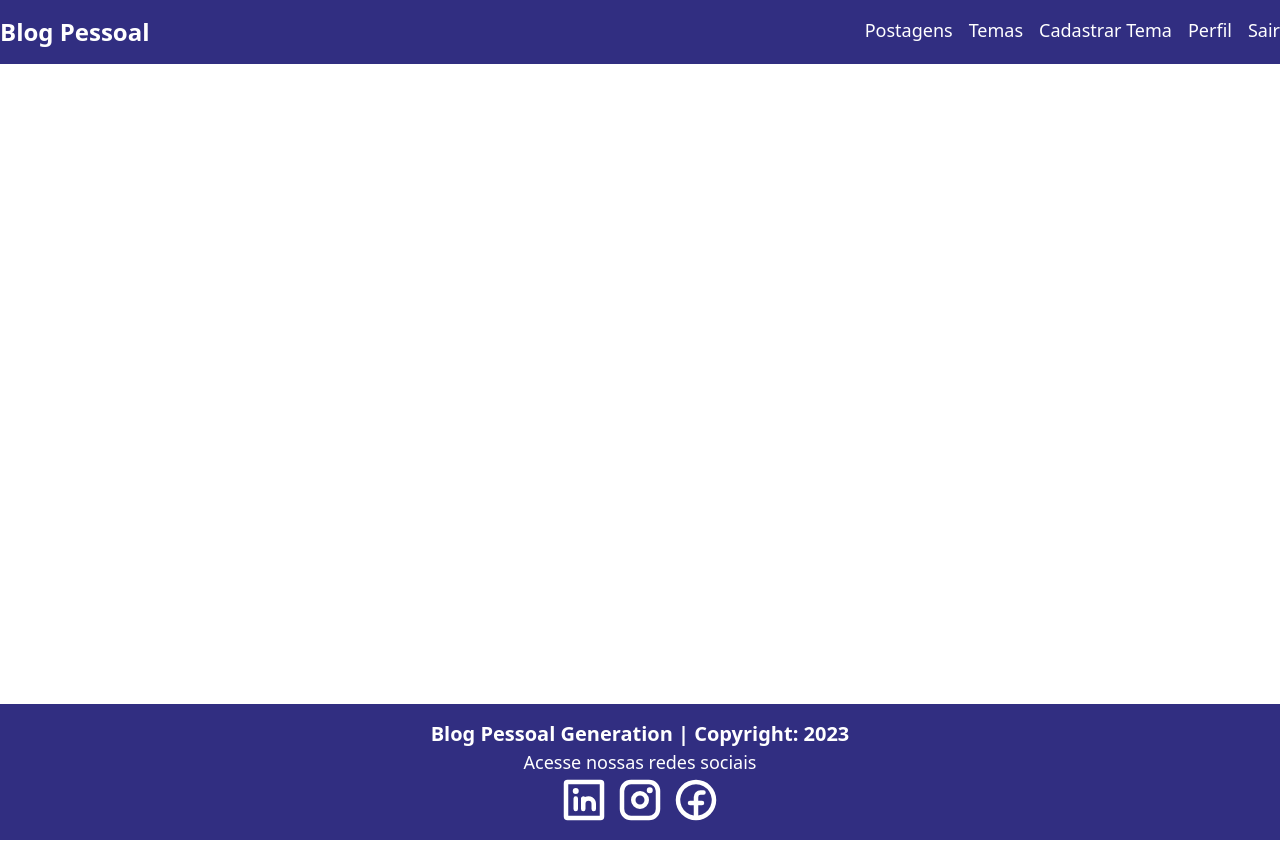
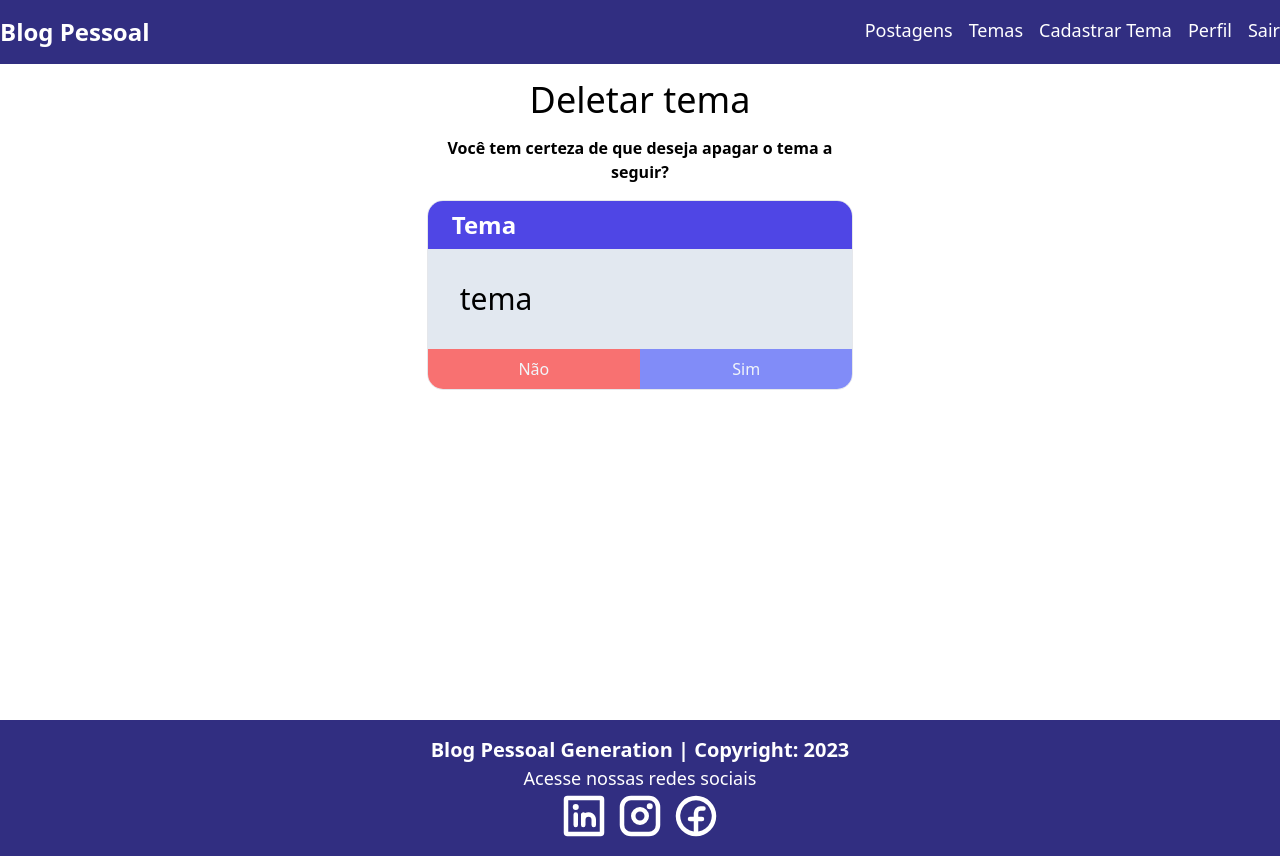
Before and after one commit to Yuri-stack/BlogPessoalReact_Fonte, a React (Vite) app: page /deletarTema/1 in a window 1280 px wide. Built offline with nearby package versions, Linux system fonts and the light colour scheme.

Commit message:
Feat.: Componente Adicionado

```diff
--- a/src/App.tsx
+++ b/src/App.tsx
@@ -8,6 +8,7 @@
 import Cadastro from './pages/cadastro/Cadastro';
 import ListaTemas from './components/temas/listaTemas/ListaTemas';
 import FormularioTema from './components/temas/formularioTema/FormularioTema';
+import DeletarTema from './components/temas/deletarTema/DeletarTema';
 
 function App() {
     return (
@@ -23,6 +24,7 @@
                         <Route path="/temas" element={<ListaTemas />} />
                         <Route path="/cadastroTema" element={<FormularioTema />} />
                         <Route path="/editarTema/:id" element={<FormularioTema />} />
+                        <Route path="/deletarTema/:id" element={<DeletarTema />} />
                     </Routes>
                 </div>
                 <Footer />
--- /dev/null
+++ b/src/components/temas/deletarTema/DeletarTema.tsx
@@ -0,0 +1,28 @@
+function DeletarTema() {
+    return (
+        <div className='container w-1/3 mx-auto'>
+            <h1 className='text-4xl text-center my-4'>Deletar tema</h1>
+            <p className='text-center font-semibold mb-4'>
+                Você tem certeza de que deseja apagar o tema a seguir?</p>
+            <div className='border flex flex-col rounded-2xl overflow-hidden justify-between'>
+                <header
+                    className='py-2 px-6 bg-indigo-600 text-white font-bold text-2xl'>
+                    Tema
+                </header>
+                <p className='p-8 text-3xl bg-slate-200 h-full'>tema</p>
+                <div className="flex">
+                    <button
+                        className='text-slate-100 bg-red-400 hover:bg-red-600 w-full py-2'>
+                        Não
+                    </button>
+                    <button
+                        className='w-full text-slate-100 bg-indigo-400
+                                   hover:bg-indigo-600 flex items-center justify-center'>
+                        Sim
+                    </button>
+                </div>
+            </div>
+        </div>
+    )
+}
+export default DeletarTema
```
